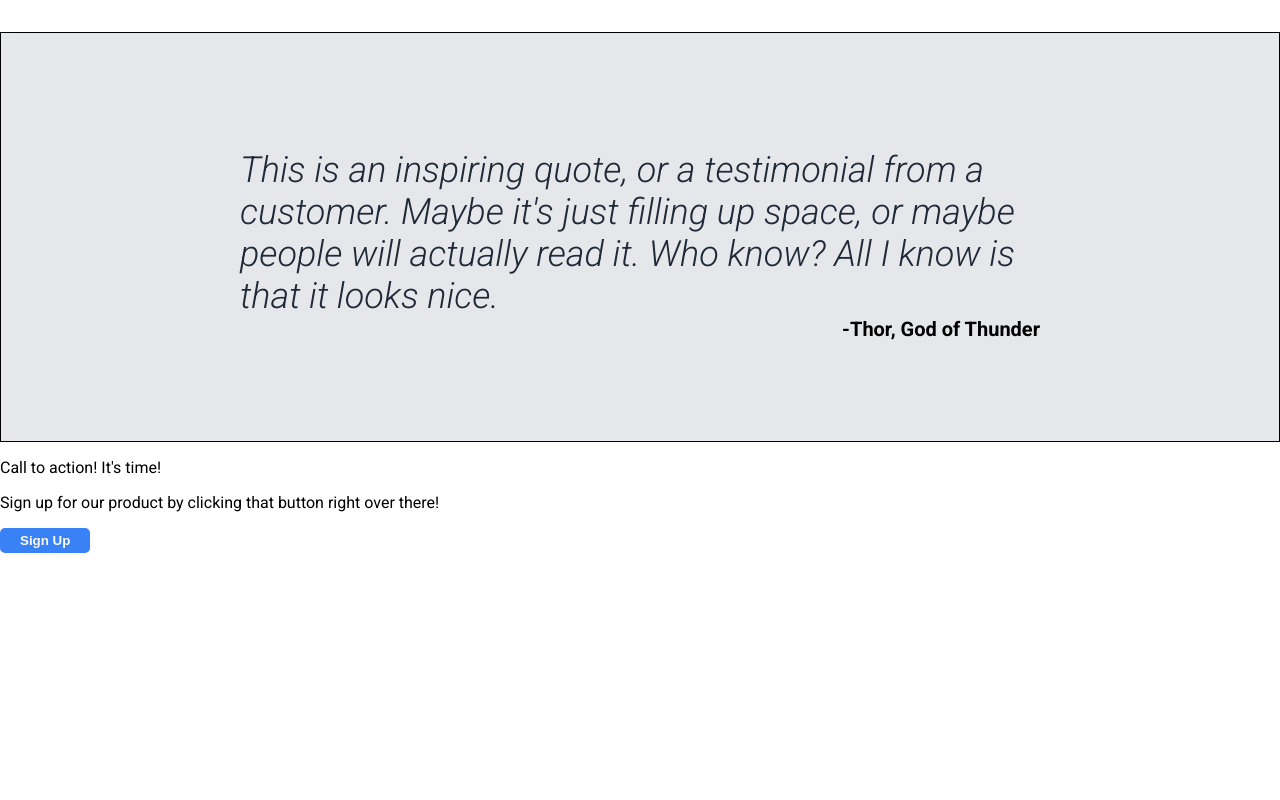
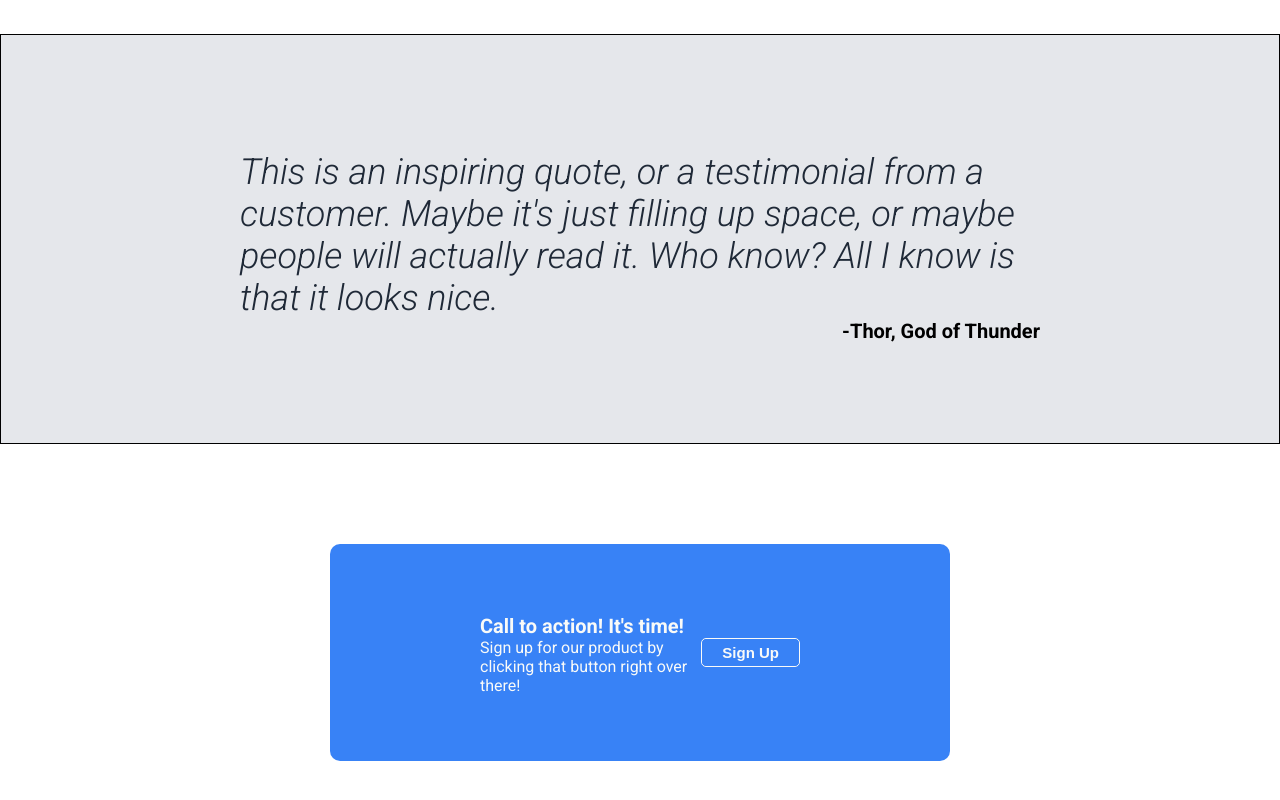
Before and after one commit to aspbarruda/odin-landing-page, a plain HTML site: page index.html in a window 1280 px wide. Shown: the part 868-1668 px from the top of the page. Before the commit the page ends 1421 px from the top, so only its background shows below. Drawn offline with Linux system fonts and the light colour scheme.

Commit message:
Added CSS for subscribe section

```diff
--- a/index.html
+++ b/index.html
@@ -84,5 +84,9 @@
         </div>
     </div>
 
+    <div class="footer">
+
+    </div>
+
 </body>
 </html>
--- a/styles.css
+++ b/styles.css
@@ -62,6 +62,7 @@ button {
     border: none;
     border-radius: 5px;
     font-weight: 700;
+    font-size: 15px;
 }
 
 .right-side {
@@ -147,3 +148,33 @@ button {
     padding: 0;
     margin-top: 0;
 }
+
+.subscribe-area {
+    margin: 100px 330px;
+    padding: 50px 150px;
+    border-radius: 10px;
+    display: flex;
+    background-color: #3882F6;
+    justify-content: center;
+}
+
+.left-subscribe {
+    flex: 2;
+    color: #F9FAF8;
+}
+
+.right-subscribe {
+    border: 1px solid #F9FAF8;
+    align-self: center;
+    border-radius: 5px;
+}
+
+.main-subscribe {
+    font-weight: 700;
+    font-size: 20px;
+    margin-bottom: 0;
+}
+
+.detail-subscribe {
+    margin-top: 0;
+}
```
